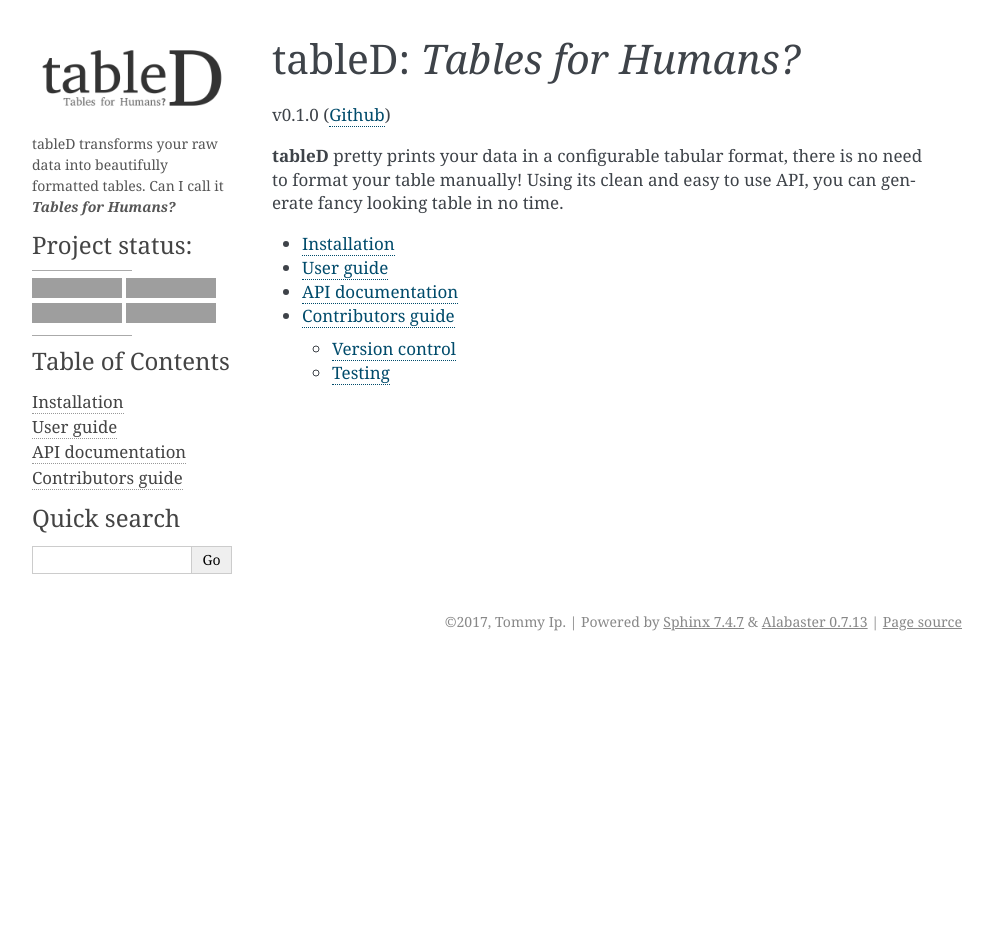
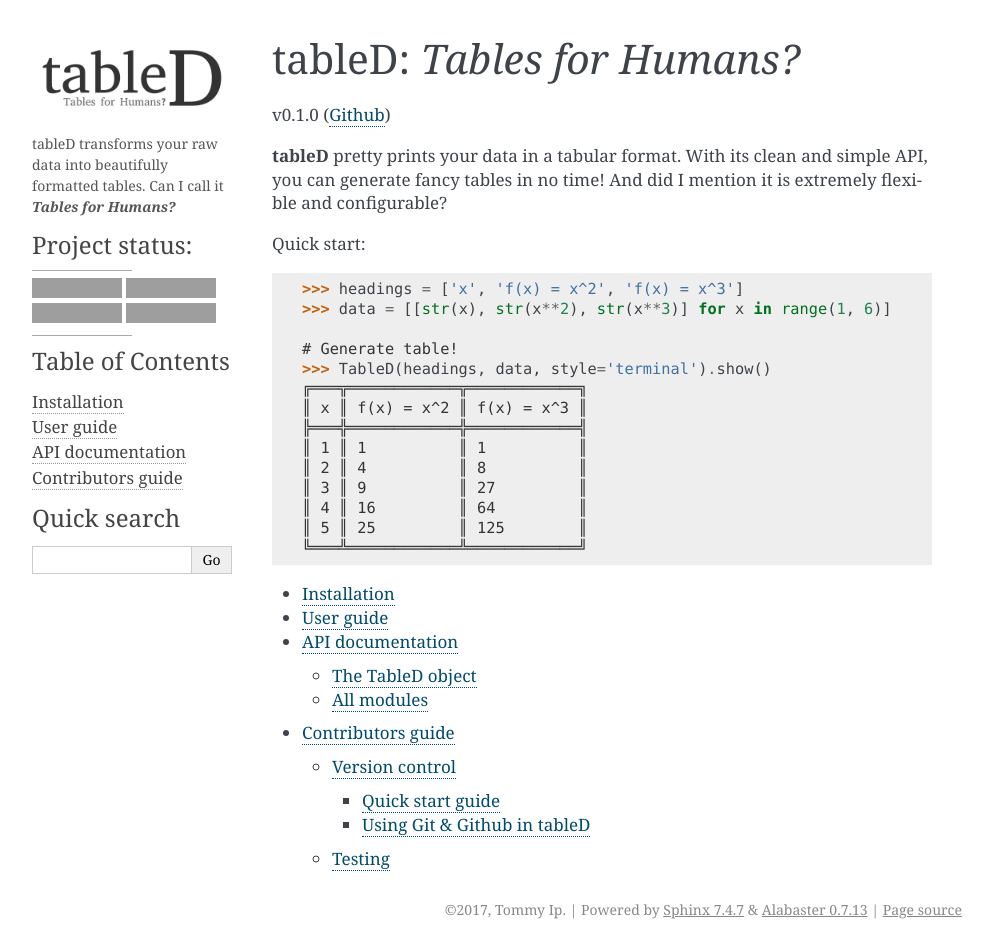
Before and after one commit to tommyip/tabled, a Sphinx documentation site: the page built from docs/index.rst, in a window 1280 px wide, cut to the strip 0-949 px from the top of the page. Shown: the whole strip, without its empty margins (148-1141 px from the left). Built offline with Sphinx 7.4.7, drawn with Linux system fonts in a browser that asks for light colours; before the commit the page ends 900 px from its top, so only the background shows below that; grey boxes are pictures that could not be loaded.

Commit message:
docs: Add code examples to README.md and index.rst.

```diff
--- a/docs/conf.py
+++ b/docs/conf.py
@@ -116,13 +116,18 @@
      'Miscellaneous'),
 ]
 
+# -- Options for autodoc --------------------------------------------------
+
+autodoc_member_order = 'bysource'
+
+
 # -- Options for napoleon -------------------------------------------------
 
 napoleon_google_docstring = True
 napoleon_numpy_docstring = False
-napoleon_include_init_with_doc = True
-napoleon_include_private_with_doc = True
-napoleon_include_special_with_doc = True
+napoleon_include_init_with_doc = False
+napoleon_include_private_with_doc = False
+napoleon_include_special_with_doc = False
 napoleon_use_admonition_for_examples = False
 napoleon_use_admonition_for_notes = False
 napoleon_use_admonition_for_references = False
--- a/docs/index.rst
+++ b/docs/index.rst
@@ -4,12 +4,29 @@
 
 v0.1.0 (`Github`_)
 
-**tableD** pretty prints your data in a configurable tabular format, there is
-no need to format your table manually! Using its clean and easy to use API,
-you can generate fancy looking table in no time.
+**tableD** pretty prints your data in a tabular format. With its clean and
+simple API, you can generate fancy tables in no time! And did I mention it is
+extremely flexible and configurable?
+
+Quick start::
+
+    >>> headings = ['x', 'f(x) = x^2', 'f(x) = x^3']
+    >>> data = [[str(x), str(x**2), str(x**3)] for x in range(1, 6)]
+
+    # Generate table!
+    >>> TableD(headings, data, style='terminal').show()
+    ╔═══╦════════════╦════════════╗
+    ║ x ║ f(x) = x^2 ║ f(x) = x^3 ║
+    ╠═══╬════════════╬════════════╣
+    ║ 1 ║ 1          ║ 1          ║
+    ║ 2 ║ 4          ║ 8          ║
+    ║ 3 ║ 9          ║ 27         ║
+    ║ 4 ║ 16         ║ 64         ║
+    ║ 5 ║ 25         ║ 125        ║
+    ╚═══╩════════════╩════════════╝
 
 .. toctree::
-   :maxdepth: 2
+   :maxdepth: 3
 
    installation
    user_guide
```
Also changed, not shown: README.md (+21 -3 lines), docs/api_documentation.rst (+22 -1 lines).
